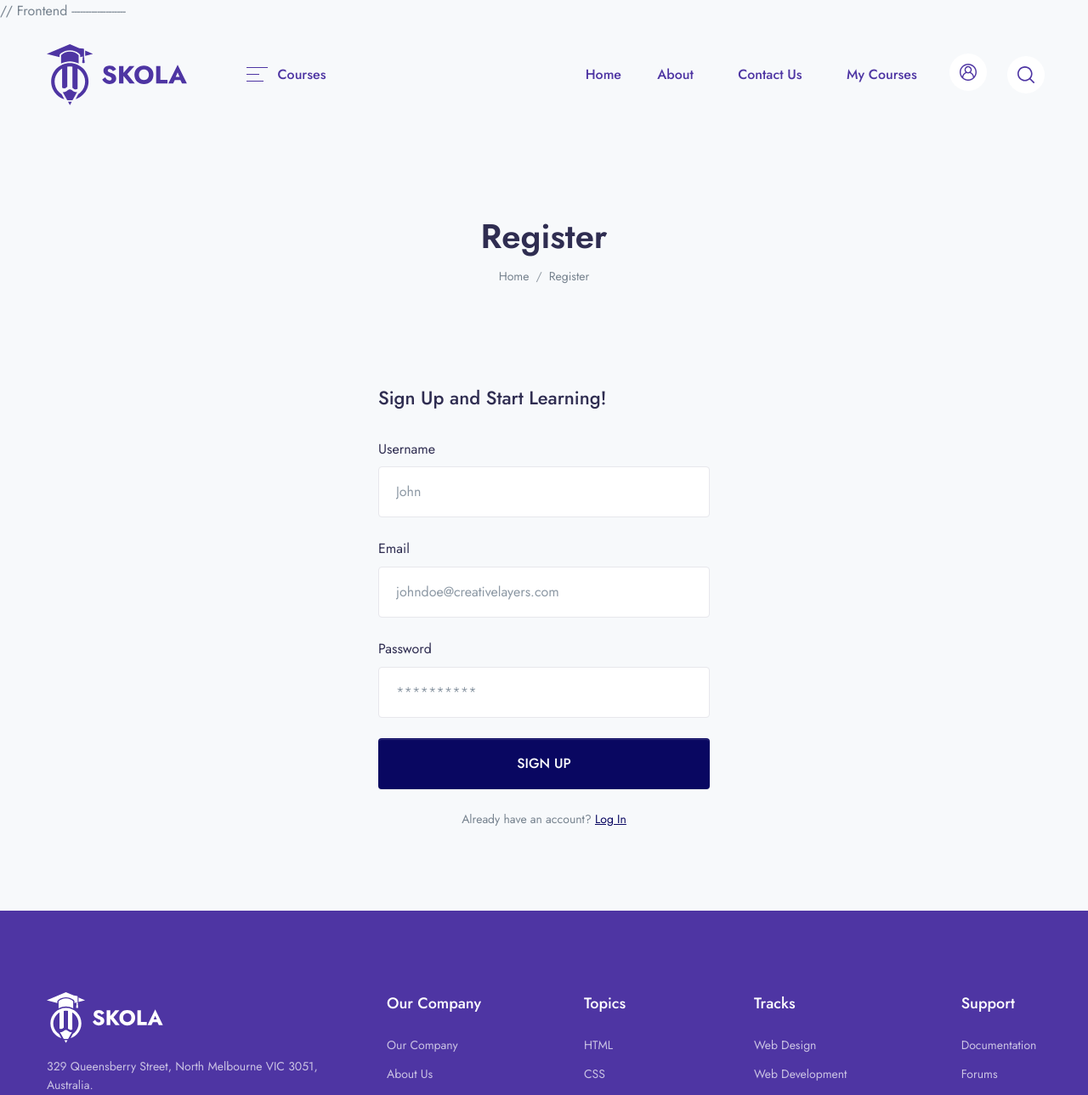
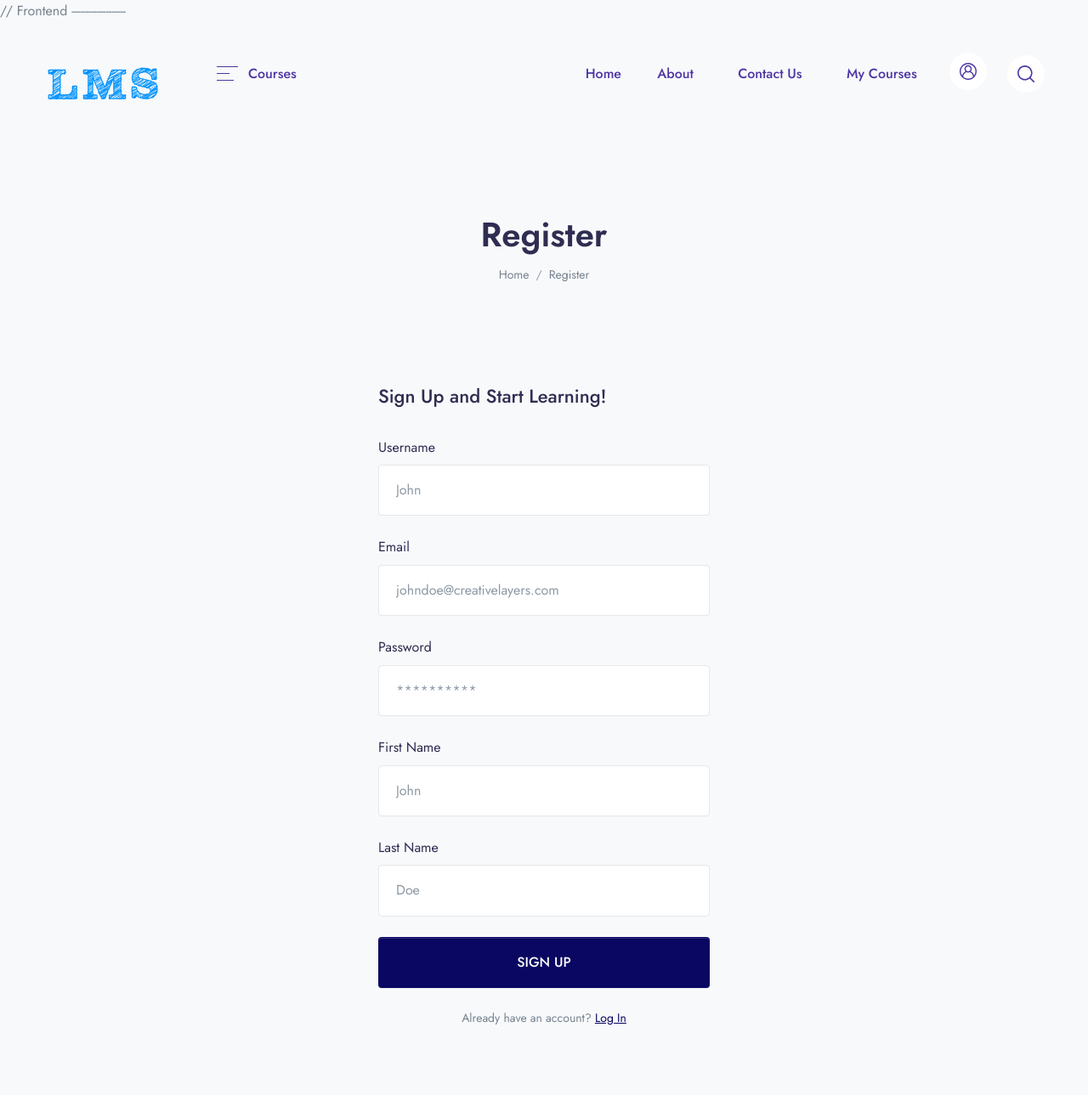
Before and after one commit to sarveshpatil1/LMS, a Django app: page /accounts/register in a window 1280 px wide. Shown: the top 1289 px of the page at 85% size. Run offline with Django 4.2, Linux system fonts and the light colour scheme; some libraries are stand-ins or nearby versions.

Commit message:
register forms and logo

```diff
--- a/LMSapp/views.py
+++ b/LMSapp/views.py
@@ -98,7 +98,7 @@
     course_id = Course.objects.get(slug=slug)
     try:
         check_enroll = UserCourse.objects.get(user=request.user, course=course_id)
-    except UserCourse.DoesNotExist:
+    except Exception as e:
         check_enroll = None
 
     course = Course.objects.filter(slug=slug)
--- a/templates/Main/aboutus.html
+++ b/templates/Main/aboutus.html
@@ -1,6 +1,3 @@
--- Main
----- about_us.html
-
 
 {% extends 'base.html' %}
 {% block title %}About Us{% endblock %}
--- a/templates/base.html
+++ b/templates/base.html
@@ -31,7 +31,7 @@
     <!-- Theme CSS -->
     <link rel="stylesheet" href="{% static 'assets/css/theme.min.css' %}">
 
-    <title>Skola - {% block title %}{% endblock %}</title>
+    <title>Uwindsor LMS - {% block title %}{% endblock %}</title>
 
     <script src="https://kit.fontawesome.com/0e5fa0ea8a.js" crossorigin="anonymous"></script>
     <script src="https://ajax.googleapis.com/ajax/libs/jquery/3.6.0/jquery.min.js"></script>
--- a/templates/components/header.html
+++ b/templates/components/header.html
@@ -5,7 +5,7 @@
 
             <!-- Brand -->
             <a class="navbar-brand" href="index.html">
-                <img src="{% static 'assets/img/brand-gigas.svg' %}" class="navbar-brand-img" alt="...">
+                <img src="{% static 'assets/img/logo.svg' %}" class="navbar-brand-img" alt="...">
             </a>
 
             <!-- Vertical Menu -->
--- a/templates/components/modals.html
+++ b/templates/components/modals.html
@@ -168,9 +168,22 @@
                                 <label for="modalSignupUsername">
                                     Username
                                 </label>
-                                <input type="text" class="form-control" id="modalSignupUsername" placeholder="John" name="username">
+                                <input type="text" class="form-control" id="modalSignupUsername" placeholder="John12" name="username">
                             </div>
-
+                    <!-- firstname -->
+                            <div class="form-group mb-5">
+                                <label for="modalSignupFirstname">
+                                    First Name
+                                </label>
+                                <input type="text" class="form-control" id="modalSignupFirstname" placeholder="John" name="firstname">
+                            </div>
+                             <!-- lastname -->
+                            <div class="form-group mb-5">
+                                <label for="modalSignupLastname">
+                                    Last Name
+                                </label>
+                                <input type="text" class="form-control" id="modalSignupLastname" placeholder="Doe" name="lastname">
+                            </div>
                             <!-- Email -->
                             <div class="form-group mb-5">
                                 <label for="modalSignupEmail">
--- a/templates/registration/register.html
+++ b/templates/registration/register.html
@@ -60,6 +60,20 @@
                         </label>
                         <input type="password" class="form-control" id="modalSignupPassword3" placeholder="**********" name="password">
                     </div>
+<!-- firstname -->
+                            <div class="form-group mb-5">
+                                <label for="modalSignupFirstname">
+                                    First Name
+                                </label>
+                                <input type="text" class="form-control" id="modalSignupFirstname" placeholder="John" name="firstname">
+                            </div>
+                             <!-- lastname -->
+                            <div class="form-group mb-5">
+                                <label for="modalSignupLastname">
+                                    Last Name
+                                </label>
+                                <input type="text" class="form-control" id="modalSignupLastname" placeholder="Doe" name="lastname">
+                            </div>
 
                     <!-- Submit -->
                     <button class="btn btn-block btn-primary" type="submit">
```
Also changed, not shown: db.sqlite3, static/assets/img/logo.svg (added).
